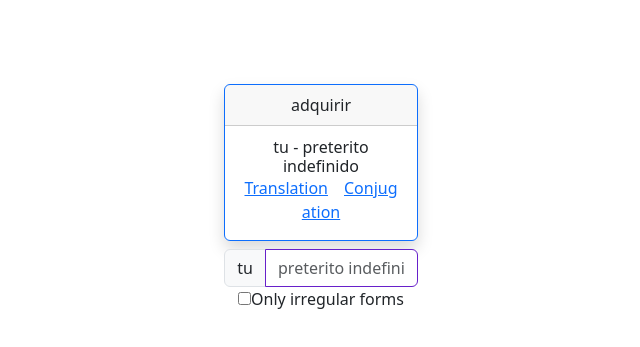
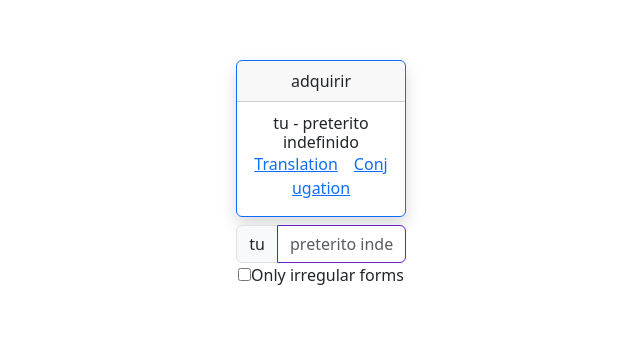
Before and after one commit to petoalbert/Conjugation, a React (Vite) app: page / in a window 1280 px wide. Shown: the part 441-788 px from the top of the page, without its empty margins (319-959 px from the left). Built offline with nearby package versions, Linux system fonts and the light colour scheme.

Commit message:
Add padding to main holder div

```diff
--- a/src/App.tsx
+++ b/src/App.tsx
@@ -55,7 +55,7 @@ export default function ConjugationGame() {
     <div className="container" id="main">
       <div className="row text-center fixed-bottom">
         <div className="col-sm"></div>
-        <div className="mb-xl-5 col-lg-2" id="second">
+        <div className="mb-xl-5 col-xl-2 p-4" id="second">
           {tasks.map(t =>
             <div key={t.id} className="card rounded border border-primary mb-2 animated-element shadow">
               <Task params={t.params} />
```
